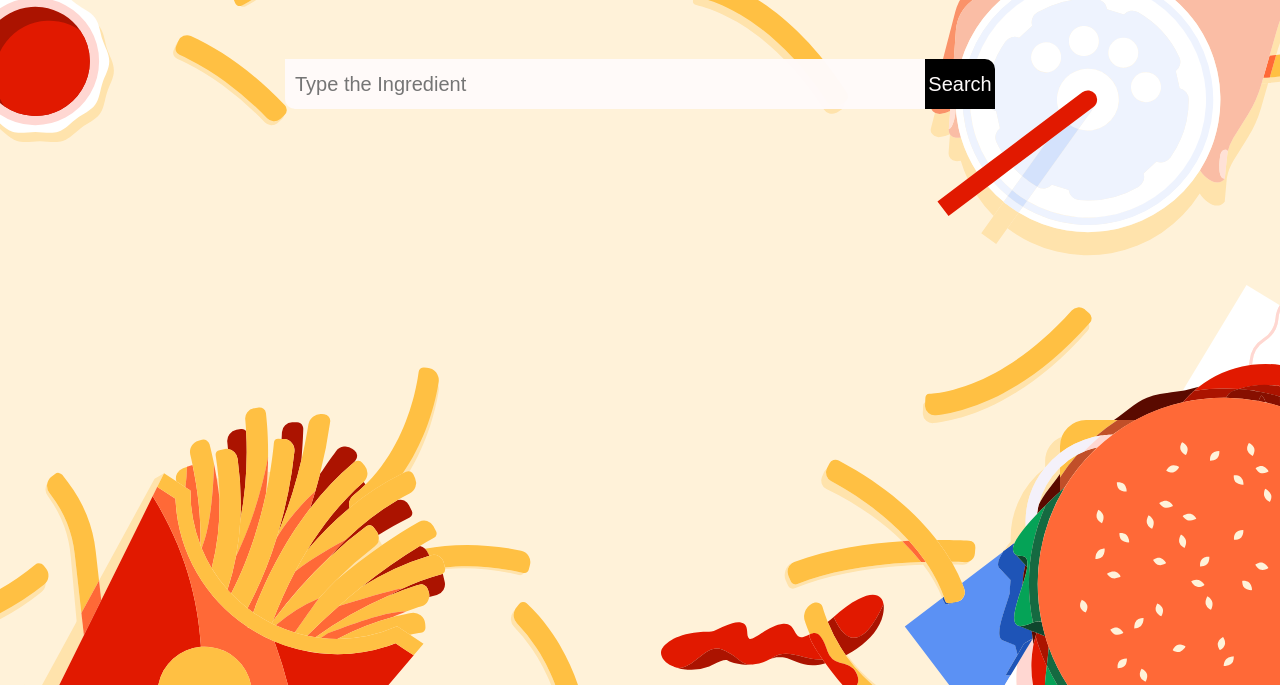
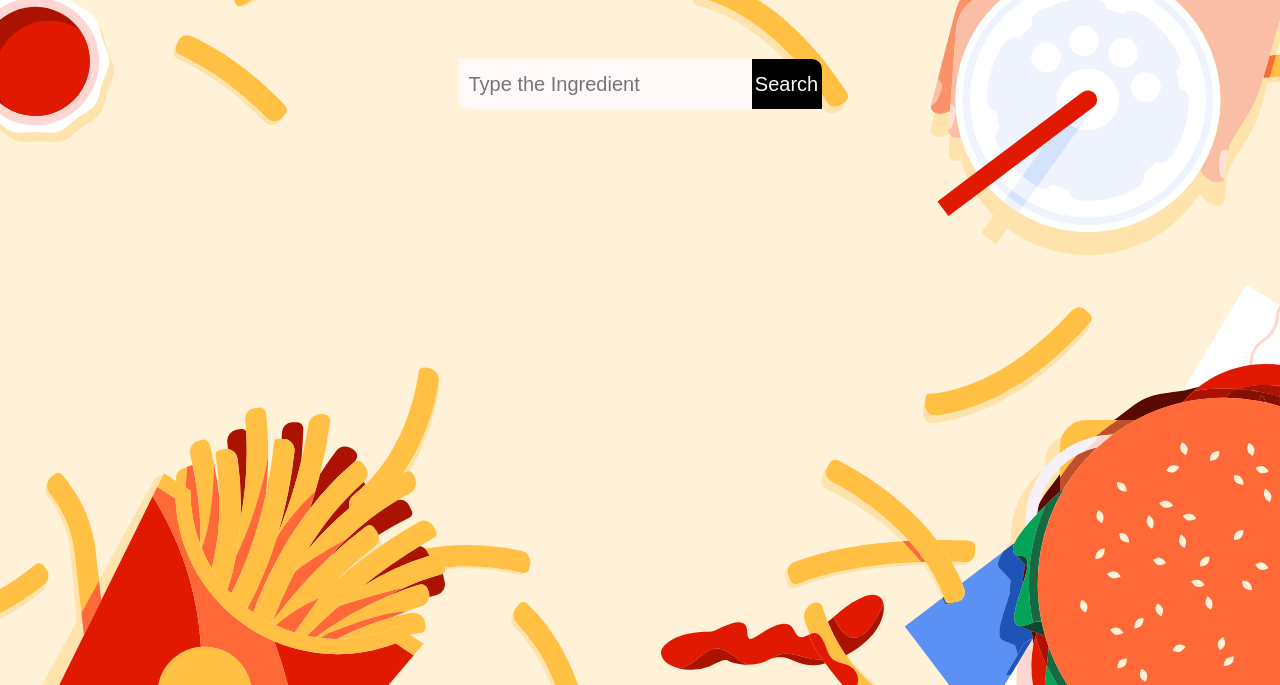
Before and after one commit to aldrinbright/API-Food-Recipe-, a plain HTML site: page index.html in a window 1280 px wide. Shown: the part 116-801 px from the top of the page. Drawn offline with Linux system fonts and the light colour scheme.

Commit message:
small changes

```diff
--- a/style/style.css
+++ b/style/style.css
@@ -172,6 +172,12 @@ html {
     height: 40px;
 }
 
+
+@media screen and (min-width: 414px){
+    #searchbar-main {
+    width: 293px;
+    }
+}
 #search-btn {
     cursor: pointer;
     font-size: 20px;
```
